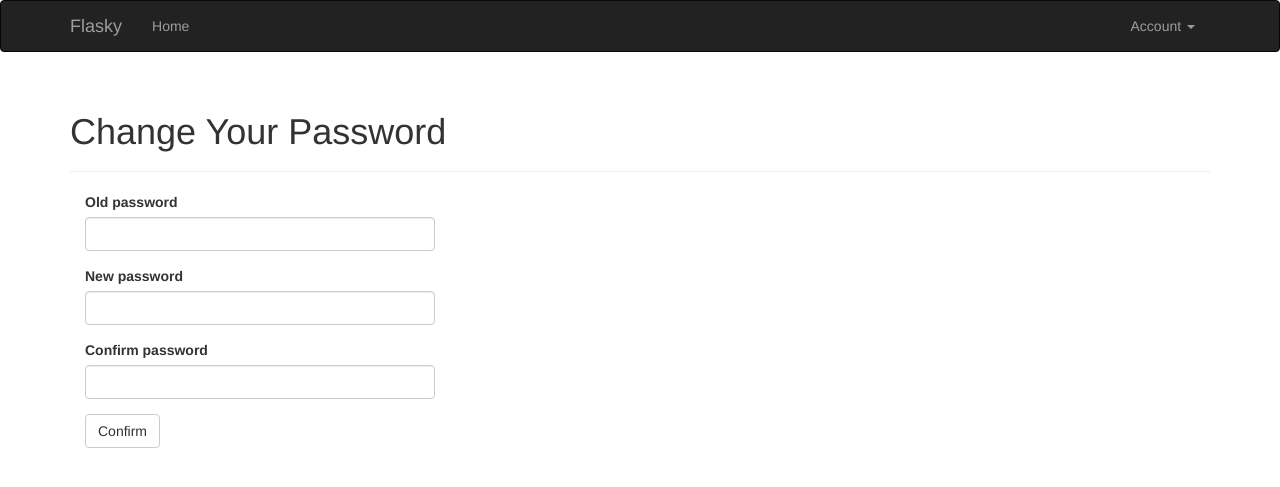
After one commit to sheruce/FLasky, a Flask app: page /auth/change-password in a window 1280 px wide. The commit adds this page. Shown: the top 487 px of the page. Run offline with Flask 2, Linux system fonts and the light colour scheme; a user stored in the database is signed in; tables that the repository leaves empty hold one stand-in row (values such as "Sample post"); some libraries are stand-ins or nearby versions.

Commit message:
8.7 add change_password

```diff
--- a/app/__init__.py
+++ b/app/__init__.py
@@ -10,6 +10,7 @@ bootstrap = Bootstrap()
 mail = Mail()
 moment = Moment()
 db = SQLAlchemy()
+
 login_manager = LoginManager()
 login_manager.login_view = 'auth/login'
 
--- a/app/auth/forms.py
+++ b/app/auth/forms.py
@@ -15,11 +15,11 @@ class LoginForm(FlaskForm):
 class RegistrationForm(FlaskForm):
     email = StringField('Email', validators=[DataRequired(), Length(1, 64),
                                              Email()])
-    username = StringField('Username', validators=[DataRequired, Length(1, 64),
-                                                   Regexp('^[A-Za-z][A-Za-z0-9_.]*$',
-                                                          0, 'Username must have only '
-                                                             'letters,numbers,dots or'
-                                                             'undersocres')])
+    username = StringField('Username', validators=[
+        DataRequired(), Length(1, 64),
+        Regexp('^[A-Za-z][A-Za-z0-9_.]*$', 0,
+               'Username must have only letters,numbers,dots or'
+               'undersocres')])
     password = PasswordField('Password', validators=[
         DataRequired(), EqualTo('password2', message='Password must match.')])
     password2 = PasswordField('Confirm password', validators=[DataRequired()])
@@ -32,3 +32,12 @@ class RegistrationForm(FlaskForm):
     def validate_usernmae(self, field):
         if User.query.filter_by(username=field.data).first():
             raise ValidationError('Username already in use.')
+
+
+class ChangePasswordForm(FlaskForm):
+    old_password = PasswordField('Old password', validators=[DataRequired()])
+    new_password = PasswordField('New password', validators=[DataRequired()])
+    new_password2=PasswordField('Confirm password',
+                                validators=[DataRequired(),EqualTo('new_password',
+                                            message='Password must match')])
+    submit = SubmitField('Confirm')
--- a/app/auth/views.py
+++ b/app/auth/views.py
@@ -2,8 +2,9 @@ from flask import render_template, redirect, request, url_for, flash
 from flask_login import login_user, logout_user, login_required, current_user
 from . import auth
 from ..models import User
-from .forms import LoginForm, RegistrationForm
+from .forms import LoginForm, RegistrationForm, ChangePasswordForm
 from ..email import send_email
+from .. import db
 
 
 @auth.route('/login', methods=['GET', 'POST'])
@@ -83,3 +84,19 @@ def resend_confirmation():
                'auth/email/confirm', user=current_user, token=token)
     flash('A new confirmation email has been sent to you by email')
     return redirect(url_for('main.index'))
+
+
+@auth.route('/change-password', methods=['GET', 'POST'])
+@login_required
+def change_password():
+    form = ChangePasswordForm()
+    if form.validate_on_submit():
+        if current_user.verify_password(form.old_password.data):
+            current_user.password = form.new_password.data
+            db.session.add(current_user)
+            db.session.commit()
+            flash('Your password has been changed.')
+            return redirect(url_for('main.index'))
+        else:
+            flash('Invalid password')
+    return render_template('auth/change_password.html', form=form)
--- /dev/null
+++ b/app/templates/auth/change_password.html
@@ -0,0 +1,13 @@
+{% extends "base.html" %}
+{% import "bootstrap/wtf.html" as wtf %}
+
+{% block title %}Flasky - Change Password{% endblock %}
+
+{% block page_content %}
+<div class="page-header">
+    <h1>Change Your Password</h1>
+</div>
+<div class="col-md-4">
+    {{ wtf.quick_form(form) }}
+</div>
+{% endblock %}
--- a/app/templates/base.html
+++ b/app/templates/base.html
@@ -26,9 +26,15 @@
         </ul>
         <ul class="nav navbar-nav navbar-right">
           {% if current_user.is_authenticated %}
-              <li><a href="{{ url_for('auth.logout') }}">Log out</a> </li>
+            <li class="dropdown">
+              <a href="#" class="dropdown-toggle" data-toggle="dropdown">Account <b class="caret"></b></a>
+              <ul class="dropdown-menu">
+                <li><a href="{{ url_for('auth.change_password') }}">Change Password</a></li>
+                <li><a href="{{ url_for('auth.logout') }}">Log Out</a></li>
+              </ul>
+            </li>
           {% else %}
-              <li><a href="{{ url_for('auth.login') }}">Log in</a> </li>
+            <li><a href="{{ url_for('auth.login') }}">Log In</a></li>
           {% endif %}
         </ul>
       </div>
```
Lines whose indentation alone changed are shown as unchanged.
